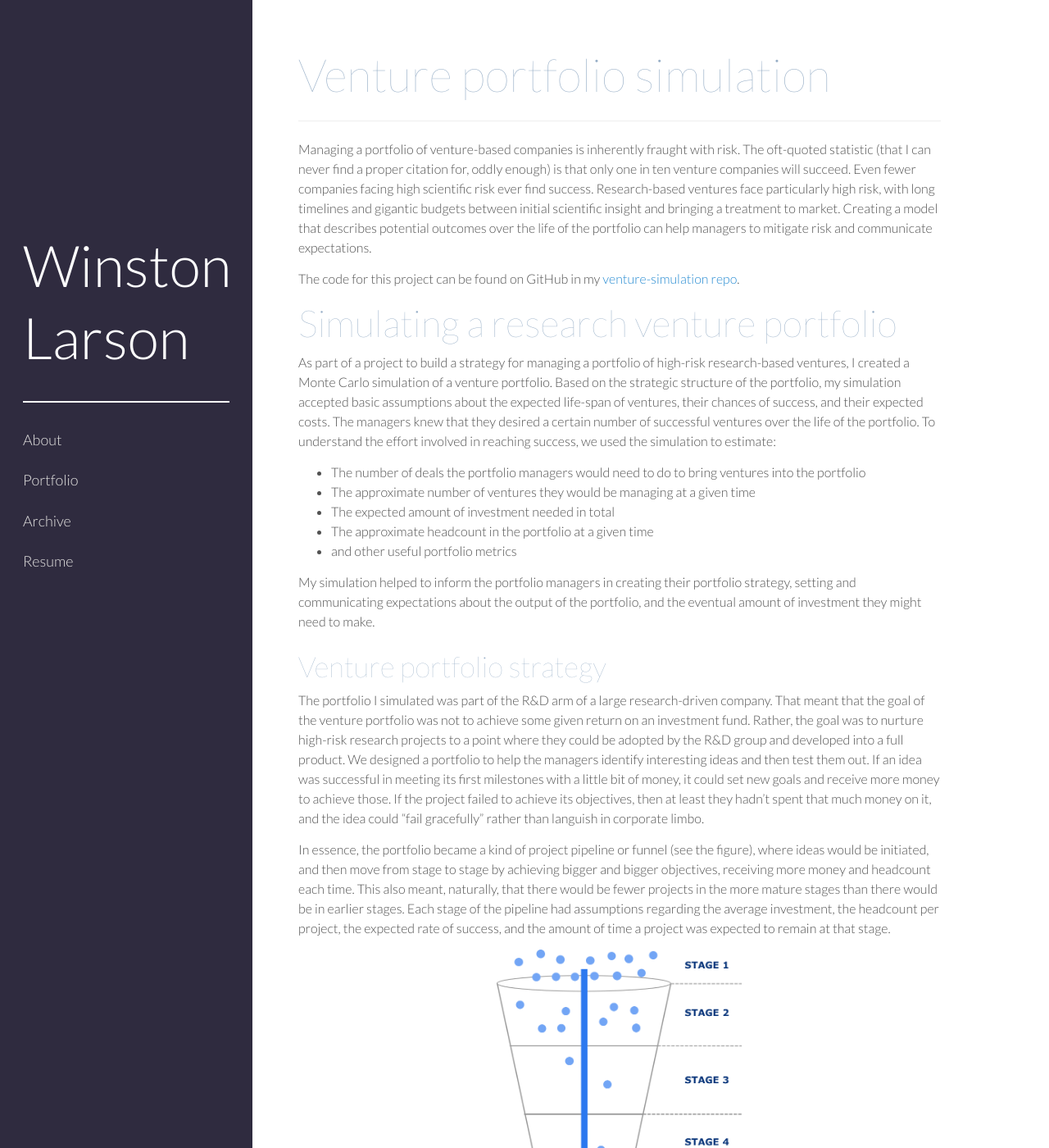
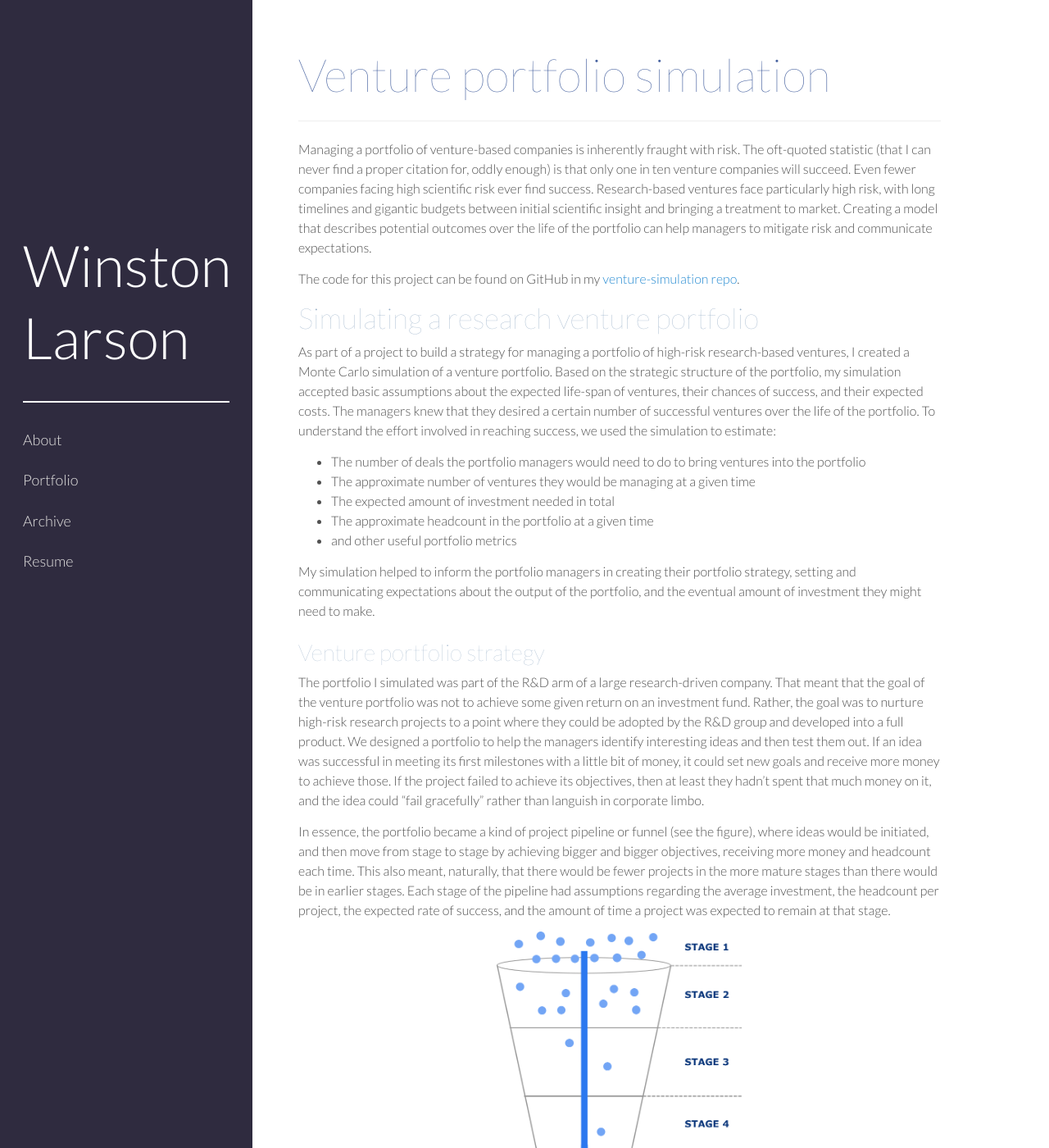
Before and after one commit to winstonlarson/old_website, a Jekyll site: the page built from venture-simulation.md, in a window 1280 px wide and 1400 px high. Shown: the whole window at 82% size. Built offline with Jekyll 4.4.1, drawn with Linux system fonts in a browser that asks for light colours; some web fonts are replaced.

Commit message:
fixed fonts

```diff
--- a/public/css/poole.css
+++ b/public/css/poole.css
@@ -89,23 +89,23 @@ h1, h2, h3, h4, h5, h6 {
   text-rendering: optimizeLegibility;
 }
 h1 {
-  font-size: 4rem;
+  font-size: 3.25rem;
 }
 h2 {
   margin-top: 1rem;
-  font-size: 3.25rem;
+  font-size: 2.5rem;
 }
 h3 {
   margin-top: 1.5rem;
-  font-size: 2.5rem;
+  font-size: 2rem;
 }
 h4 {
   margin-top: 1rem;
-  font-size: 2rem;
+  font-size: 1.5rem;
 }
 h5, h6 {
   margin-top: 1rem;
-  font-size: 1.5rem;
+  font-size: 1.25rem;
 }
 
 /* Body text */
@@ -345,14 +345,14 @@ tbody tr:nth-child(odd) th {
 .page-title,
 .post-title,
 .post-title a {
-  color: #98AFC7;
+  color: #4863A0;
   font-weight:100;
   font-size: 4rem;
 }
 .page-title,
 .post-title {
   margin-top: 0;
-  color: #98AFC7;/*B1ADC1*/
+  color: #4863A0;/*B1ADC1*/
   font-weight:100;
   font-size: 4rem;
 }
```
Also changed, not shown: 1 other file.
